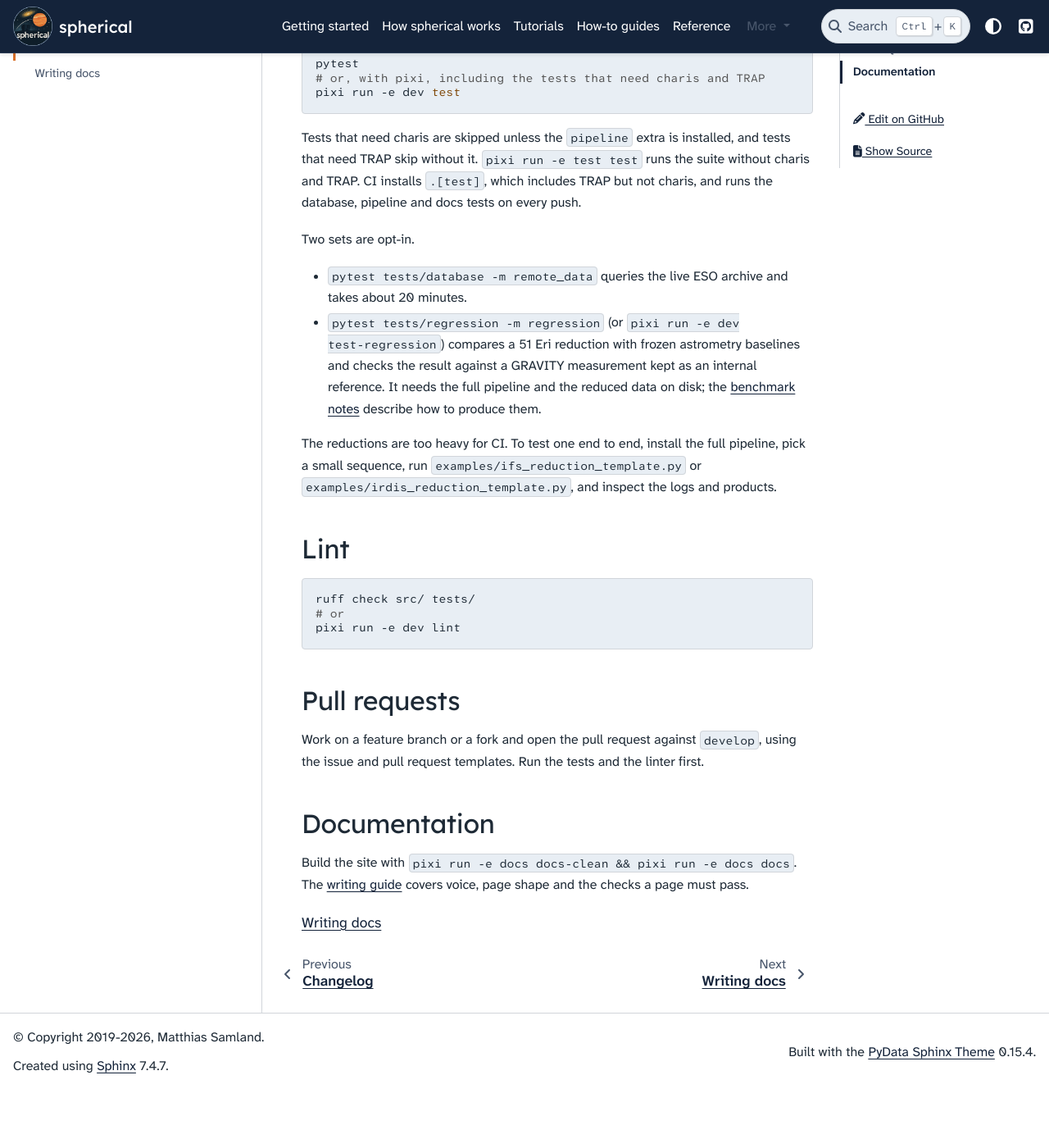
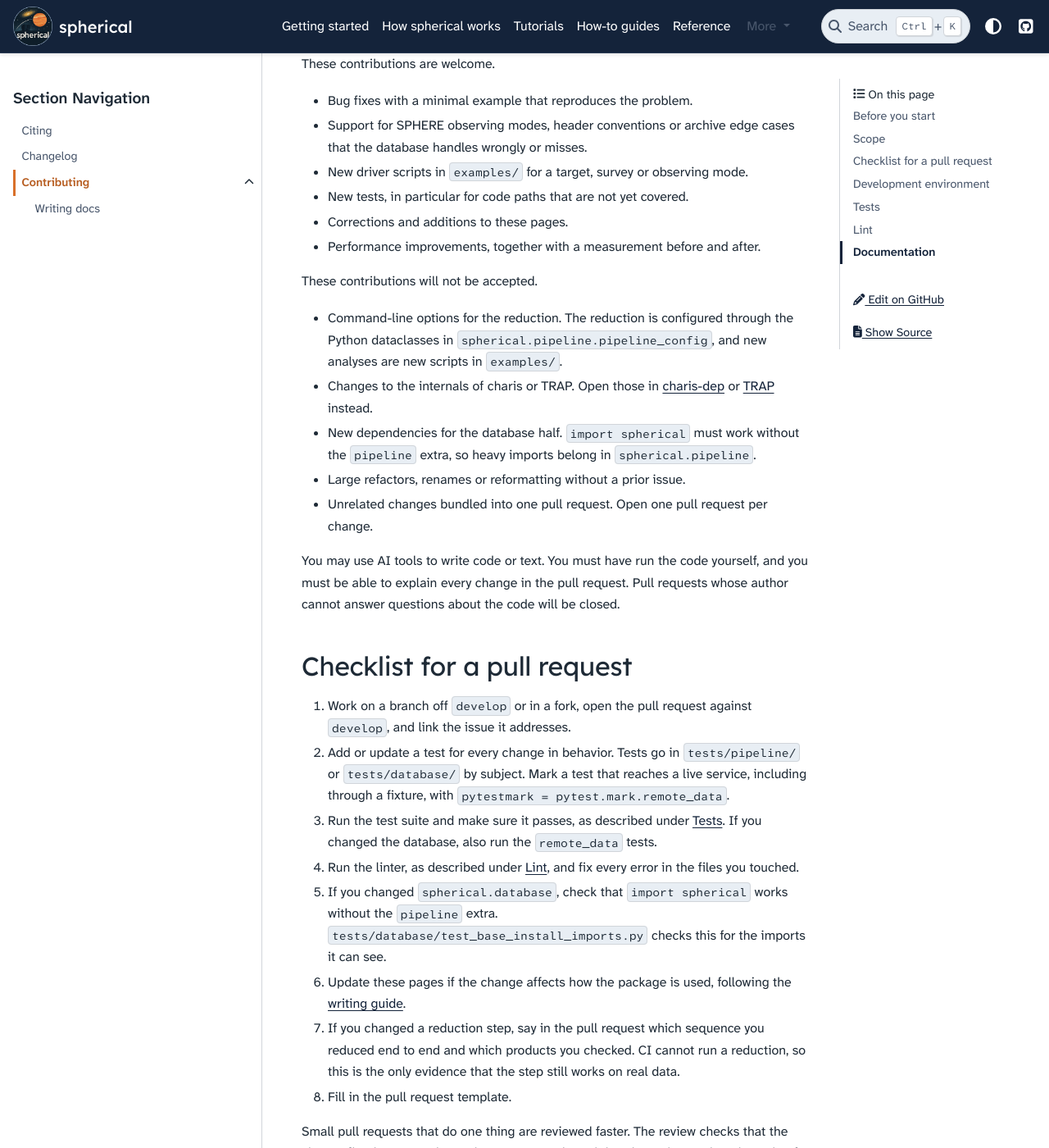
Before and after one commit to m-samland/spherical, a Sphinx documentation site: the page built from docs/contributing/index.md, in a window 1280 px wide and 1400 px high, scrolled down 623 px. Shown: the whole window at 82% size. Built offline with Sphinx 7.4.7 and the PyData theme 0.15.4, drawn with Linux system fonts in a browser that asks for light colours; pages that are not in the unit, such as notebooks, are missing from menus; before the commit the page ends 1952 px from its top, so only the background shows below that; some of the changed text lies outside the part shown.

Commit message:
Make the contributing guide specific about scope and pull request requirements
The JOSS review (#196) asked for a concrete checklist and a statement of
which contributions fit the package. The contributing page now asks for an
issue before larger changes, lists welcome and unwanted contributions,
states the policy on AI-assisted code, and gives a numbered checklist for
pull requests. The pull request template mirrors that checklist, and a root
CONTRIBUTING.md points GitHub users to the page. The remote_data run time
is corrected to about 3 minutes in the page and in pixi.toml.

````diff
--- a/docs/contributing/index.md
+++ b/docs/contributing/index.md
@@ -1,8 +1,74 @@
 # Contributing
 
-Set up a development environment, run the tests and build these pages.
-Contributions are welcome. For questions, open an
+This page explains which contributions fit spherical, what a pull
+request must contain, and how to set up an environment, run the tests and build these
+pages. Contributions are welcome! For questions, open an
 [issue](https://github.com/m-samland/spherical/issues).
+
+## Before you start
+
+Open an issue before you write code for anything larger than a small bug fix or a
+documentation correction. Describe the problem and the change you have in mind, and
+wait for agreement on the approach. A pull request that arrives without that
+discussion may be closed if it does not fit the package.
+
+## Scope
+
+spherical has two halves, a database of SPHERE archive observations and an IFS and
+IRDIS reduction that orchestrates charis and TRAP. Contributions that make either half
+more correct or cover more of the archive are the most useful.
+
+These contributions are welcome.
+
+- Bug fixes with a minimal example that reproduces the problem.
+- Support for SPHERE observing modes, header conventions or archive edge cases that
+  the database handles wrongly or misses.
+- New driver scripts in `examples/` for a target, survey or observing mode.
+- New tests, in particular for code paths that are not yet covered.
+- Corrections and additions to these pages.
+- Performance improvements, together with a measurement before and after.
+
+These contributions will not be accepted.
+
+- Command-line options for the reduction. The reduction is configured through the
+  Python dataclasses in `spherical.pipeline.pipeline_config`, and new analyses are new
+  scripts in `examples/`.
+- Changes to the internals of charis or TRAP. Open those in
+  [charis-dep](https://github.com/PrincetonUniversity/charis-dep) or
+  [TRAP](https://github.com/m-samland/trap) instead.
+- New dependencies for the database half. `import spherical` must work without the
+  `pipeline` extra, so heavy imports belong in `spherical.pipeline`.
+- Large refactors, renames or reformatting without a prior issue.
+- Unrelated changes bundled into one pull request. Open one pull request per change.
+
+You may use AI tools to write code or text. You must have run the code yourself, and
+you must be able to explain every change in the pull request. Pull requests whose
+author cannot answer questions about the code will be closed.
+
+## Checklist for a pull request
+
+1. Work on a branch off `develop` or in a fork, open the pull request against
+   `develop`, and link the issue it addresses.
+2. Add or update a test for every change in behavior. Tests go in `tests/pipeline/` or
+   `tests/database/` by subject. Mark a test that reaches a live service, including
+   through a fixture, with `pytestmark = pytest.mark.remote_data`.
+3. Run the test suite and make sure it passes, as described under [Tests](#tests). If
+   you changed the database, also run the `remote_data` tests.
+4. Run the linter, as described under [Lint](#lint), and fix every error in the files
+   you touched.
+5. If you changed `spherical.database`, check that `import spherical` works without
+   the `pipeline` extra. `tests/database/test_base_install_imports.py` checks this for
+   the imports it can see.
+6. Update these pages if the change affects how the package is used, following the
+   [writing guide](writing-docs.md).
+7. If you changed a reduction step, say in the pull request which sequence you reduced
+   end to end and which products you checked. CI cannot run a reduction, so this is
+   the only evidence that the step still works on real data.
+8. Fill in the pull request template.
+
+Small pull requests that do one thing are reviewed faster. The review checks that the
+change fits the scope above, that tests cover it, and that the code matches the style
+of the file it edits.
 
 ## Development environment
 
@@ -54,8 +120,8 @@ the database, pipeline and docs tests on every push.
 
 Two sets are opt-in.
 
-- `pytest tests/database -m remote_data` queries the live ESO archive and takes
-  about 20 minutes.
+- `pytest tests/database -m remote_data` (or `pixi run -e dev test-network`) queries
+  the live ESO archive and takes about 3 minutes.
 - `pytest tests/regression -m regression` (or `pixi run -e dev test-regression`)
   compares a 51 Eri reduction with frozen astrometry baselines and checks the
   result against a GRAVITY measurement kept as an internal reference. It needs the
@@ -71,14 +137,9 @@ pipeline, pick a small sequence, run `examples/ifs_reduction_template.py` or
 
 ```bash
 ruff check src/ tests/
-# or
+# or, with pixi, which also checks the documentation tools
 pixi run -e dev lint
 ```
-
-## Pull requests
-
-Work on a feature branch or a fork and open the pull request against `develop`,
-using the issue and pull request templates. Run the tests and the linter first.
 
 ## Documentation
 
--- a/pixi.toml
+++ b/pixi.toml
@@ -151,7 +151,7 @@ docs-tutorials = { args = ["notebook"], cmd = "jupyter nbconvert --to notebook -
 test = "pytest"                                              # fast, no network
 test-pipeline = "pytest tests/pipeline"                      # charis/trap tests need -e dev
 test-database = "pytest tests/database"
-test-network = "pytest tests/database -m 'remote_data'"      # ~19 min against ESO
+test-network = "pytest tests/database -m 'remote_data'"      # ~3 min against ESO
 test-regression = "pytest tests/regression -m 'regression'"
 test-all = "pytest -m ''"                                    # pre-release gate
 lint = "ruff check src/ tests/ docs/tools docs/_ext docs/tutorials --extend-exclude '*.ipynb'"
````
Also changed, not shown: CONTRIBUTING.md (added, +6 -0 lines), .github/PULL_REQUEST_TEMPLATE.md.
